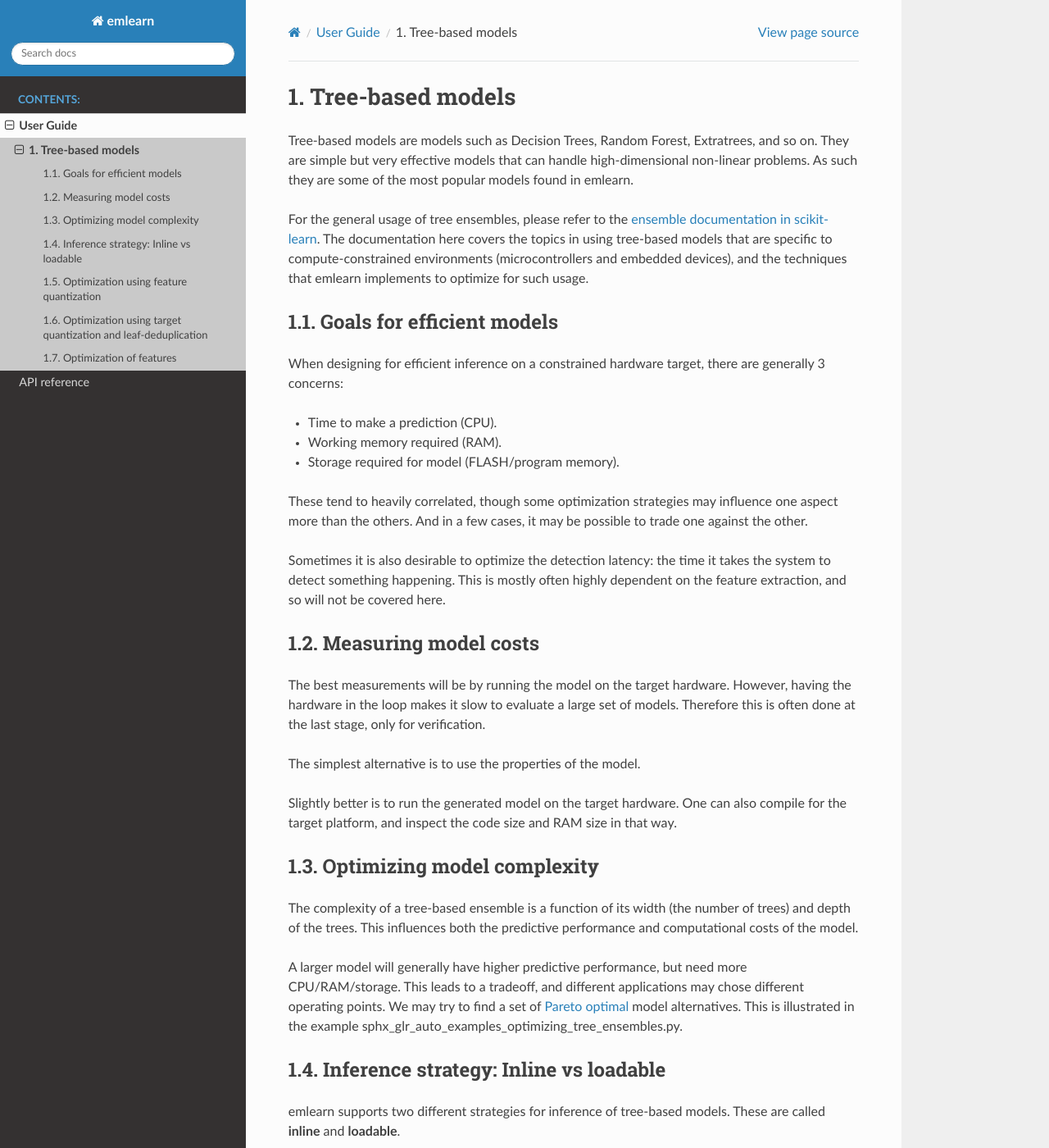
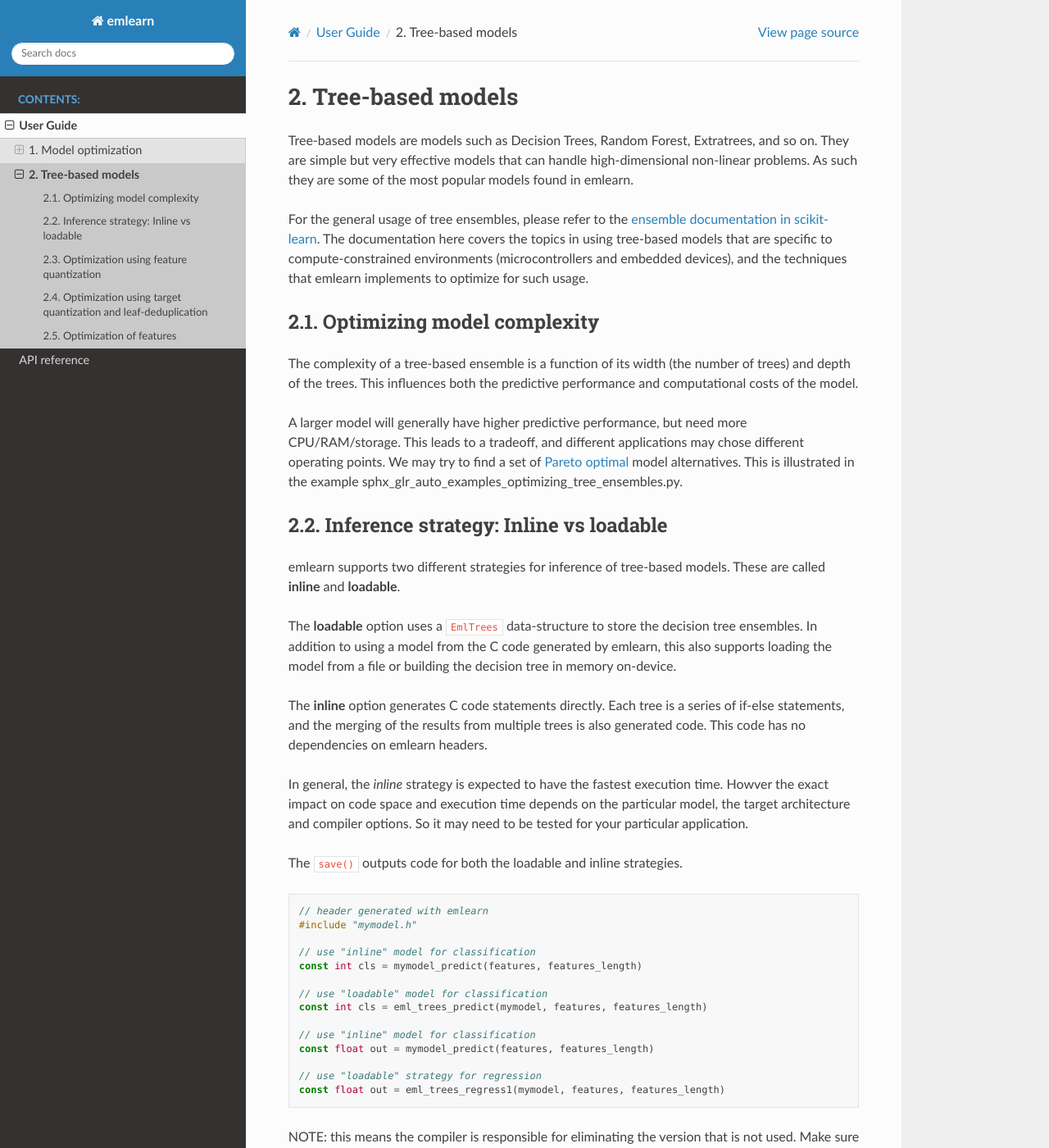
Before and after one commit to emlearn/emlearn, a Sphinx documentation site: the page built from docs/tree_based_models.rst, in a window 1280 px wide and 1400 px high. Shown: the whole window at 82% size. Built offline with Sphinx 7.4.7 and the Read the Docs theme 2.0.0, drawn with Linux system fonts in a browser that asks for light colours; some of the changed text lies outside the part shown.

Commit message:
docs: Split out general section on model optimization

```diff
--- a/docs/tree_based_models.rst
+++ b/docs/tree_based_models.rst
@@ -18,37 +18,6 @@
 specific to compute-constrained environments (microcontrollers and embedded devices),
 and the techniques that emlearn implements to optimize for such usage.
 
-.. TODO: fix link
-
-Goals for efficient models
-===========================
-
-When designing for efficient inference on a constrained hardware target,
-there are generally 3 concerns:
-
-- Time to make a prediction (CPU).
-- Working memory required (RAM).
-- Storage required for model (FLASH/program memory).
-
-These tend to heavily correlated,
-though some optimization strategies may influence one aspect more than the others.
-And in a few cases, it may be possible to trade one against the other.
-
-Sometimes it is also desirable to optimize the detection latency:
-the time it takes the system to detect something happening.
-This is mostly often highly dependent on the feature extraction, and so will not be covered here.
-
-Measuring model costs
-========================
-
-The best measurements will be by running the model on the target hardware.
-However, having the hardware in the loop makes it slow to evaluate a large set of models.
-Therefore this is often done at the last stage, only for verification.
-
-The simplest alternative is to use the properties of the model.
-
-Slightly better is to run the generated model on the target hardware.
-One can also compile for the target platform, and inspect the code size and RAM size in that way.
 
 Optimizing model complexity
 ===========================
--- a/docs/user_guide.rst
+++ b/docs/user_guide.rst
@@ -14,4 +14,5 @@
    :numbered:
    :maxdepth: 3
 
+   model_optimization.rst
    tree_based_models.rst
```
Also changed, not shown: other parts of docs/tree_based_models.rst (+1 -1 lines), docs/model_optimization.rst (added, +40 -0 lines).
